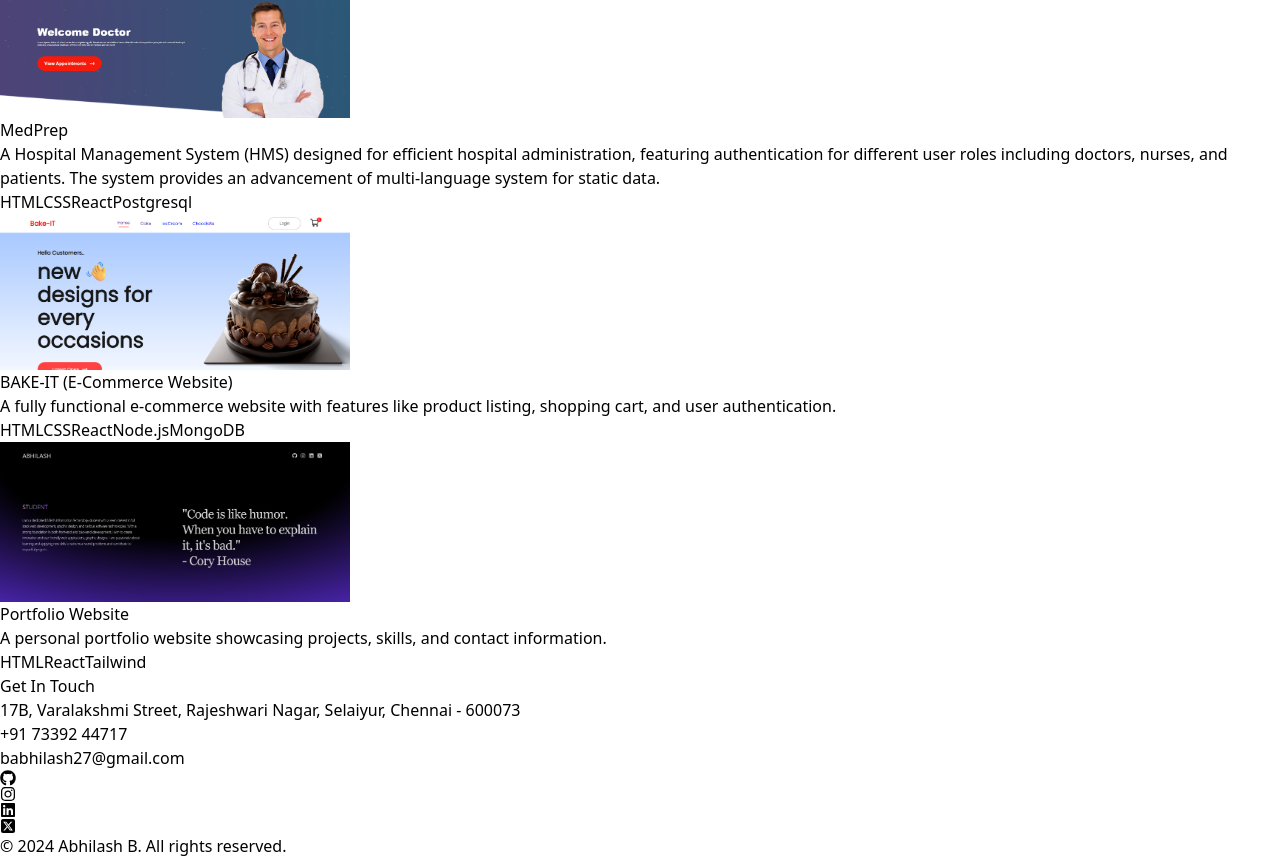
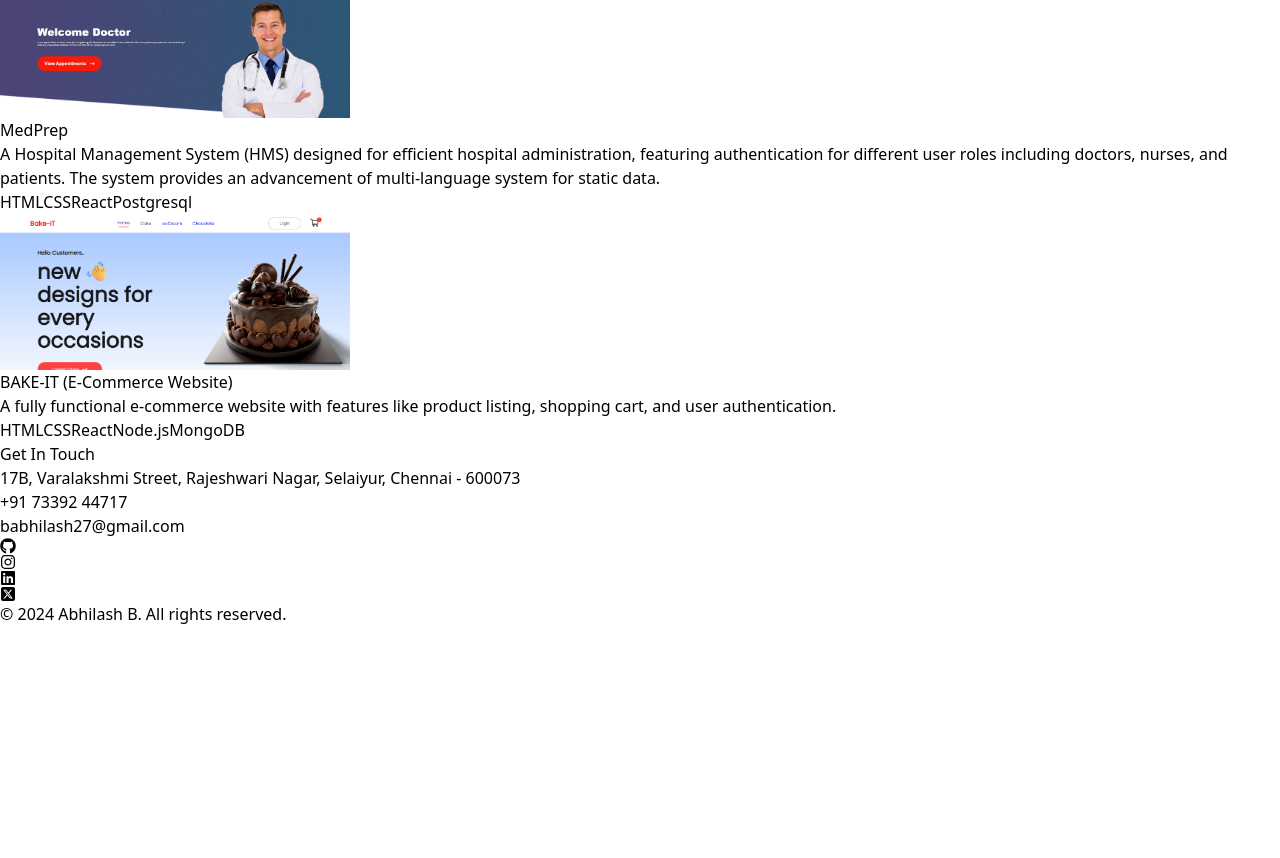
Before and after one commit to Abhi-lash27/PORTFOLIO, a React (Vite) app: page / in a window 1280 px wide. Shown: the part 2066-2924 px from the top of the page. After the commit the page ends 2692 px from the top, so only its background shows below. Built offline with nearby package versions, Linux system fonts and the light colour scheme.

Commit message:
updated projects

```diff
--- a/src/constants/index.js
+++ b/src/constants/index.js
@@ -76,14 +76,7 @@ export const PROJECTS = [
   description:
     "A fully functional e-commerce website with features like product listing, shopping cart, and user authentication.",
   technologies: ["HTML", "CSS", "React", "Node.js", "MongoDB"],
-  },
-  {
-    title: "Portfolio Website",
-    image: project3,
-    description:
-      "A personal portfolio website showcasing projects, skills, and contact information.",
-    technologies: ["HTML", "React", "Tailwind"],
-  },
+  }
 
 ];
 
```
